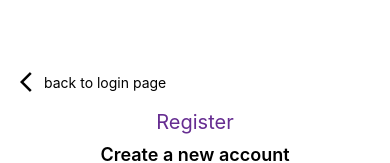
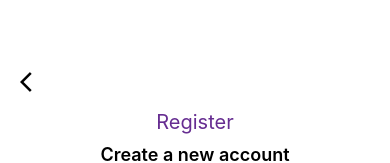
Before and after one commit to brahimdidi/laundryapp, a React Native app: screen /Register in a window 390 px wide. Shown: the top 163 px of the page. Built offline with nearby package versions, Linux system fonts and the light colour scheme; no server answers.

Commit message:
remove logs , clean code better UI , fix bug when user logs out

```diff
--- a/components/Menu.js
+++ b/components/Menu.js
@@ -16,7 +16,6 @@ const Menu = ({ text, onPress }) => {
   const emptyCart = async () => {
     const result = await areYouSure("Empty cart", "Are you sure you want to empty your cart?");
     if (result) {
-      console.log("empty cart");
       dispatch(cleanCart());
       dispatch(resetProductQuantity());
     }
--- a/screens/ProfileScreen.js
+++ b/screens/ProfileScreen.js
@@ -7,6 +7,8 @@ import { areYouSure } from './Reusable';
 import AsyncStorage from '@react-native-async-storage/async-storage';
 import { useDispatch, useSelector } from 'react-redux';
 import { cleanCart } from '../redux/CartReducer';
+import { setUser } from '../redux/UserReducer';
+import { resetProductQuantity } from '../redux/ProductReducer';
 
 
 const ProfileScreen = () => {
@@ -24,14 +26,14 @@ const ProfileScreen = () => {
             setLoading(true);
             // empty cart
             dispatch(cleanCart());
+            dispatch(resetProductQuantity());
+            dispatch(setUser({}));
             auth.signOut().then(() => {
                 AsyncStorage.removeItem('userCredential');
-                console.log("User logged out successfully");
                 navigation.navigate("Login");
 
             }).catch((error) => {
                 setLoading(false);
-                console.log(error.message);
                 Alert.alert(error.message);
             });
         }
--- a/screens/RegisterScreen.js
+++ b/screens/RegisterScreen.js
@@ -48,7 +48,6 @@ const RegisterScreen = () => {
                 AsyncStorage.setItem('userCredential', JSON.stringify(userData));
                 // set user in the redux store
                 dispatch(setUser(userData));
-                console.log("User created and stored successfully");
                 setLoading(false);
                 navigation.navigate("Home");
             }
@@ -78,10 +77,10 @@ const RegisterScreen = () => {
           ) : (
             <>
             {/* render back button  */}
-          <Pressable style={{ flexDirection: "row", alignItems: "center", position: "absolute", top: 60, left: 10 ,padding: 10 }}
-          onPress={() => navigation.goBack()}>
+          <Pressable style={{ position: "absolute", top: 60, left: 10 ,padding: 10 }}
+          onPress={() => navigation.goBack()}
+          >
             <MaterialIcons name="arrow-back-ios" size={24} color="black" />
-            <Text>back to login page</Text>
           </Pressable>
             <KeyboardAvoidingView>
           <View
```
Also changed, not shown: components/GetContacts.js (+4 -4 lines), screens/HomeScreen.js (+4 -4 lines), screens/LoginScreen.js (+2 -5 lines).
